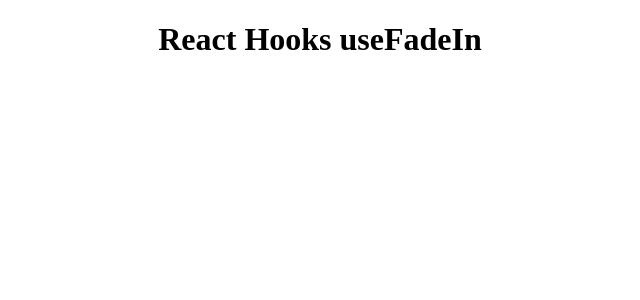
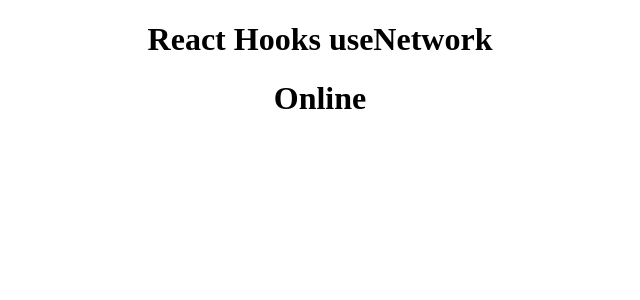
Before and after one commit to junyeong-dev/react-hooks, a React (Create React App) app: page / in a window 1280 px wide. Shown: the top 300 px of the page, without its empty margins (320-960 px from the left). Built offline with nearby package versions, Linux system fonts and the light colour scheme.

Commit message:
useNetwork

```diff
--- a/src/index.js
+++ b/src/index.js
@@ -2,25 +2,38 @@
 import ReactDOM from 'react-dom';
 import './App.css';
 
-const useFadeIn = (duratrion = 1, delay = 0) => {
-    const element = useRef();
+// useNetwork - navigator가 online 또는 offline이 되는걸 막아줌
+const useNetwork = (onChange) => {
+    const [status, setStatus] = useState(navigator.onLine);
+    const handleChange = () => {
+        if(onChange === "function"){
+            onchange(navigator.onLine);
+        }
+        setStatus(navigator.onLine);
+    }
     useEffect(() => {
-        if(element.current){
-            const { current } = element;
-            current.style.transition = `opacity ${ duratrion }s ease-in-out ${ delay }s`;
-            current.style.opacity = 1;
+        window.addEventListener("online", handleChange);
+        window.addEventListener("offline", handleChange);
+        return () => {
+            window.removeEventListener("online", handleChange);
+            window.removeEventListener("offline", handleChange);
         }
     }, []);
-    return { ref: element, style: { opacity:0 } };
-}
+    return status;
+};
+
 
 const App = () => {
-    const fadeInH1 = useFadeIn(5, 3);
-    return (
-    <div className="App">
-        <h1 { ...fadeInH1 }>React Hooks useFadeIn</h1>
-    </div>
-    );
+  const handleNetworkChange = (online) => {
+      console.log(online ? "Online" : "Offline");
+  }
+  const onLine = useNetwork(handleNetworkChange);
+  return (
+  <div className="App">
+      <h1>React Hooks useNetwork</h1>
+      <h1>{ onLine ? "Online" : "Offline" }</h1>
+  </div>
+  );
 }
 
 const rootElement = document.getElementById("root");
```
Also changed, not shown: src/useFadeIn.js (added, +27 -0 lines).
